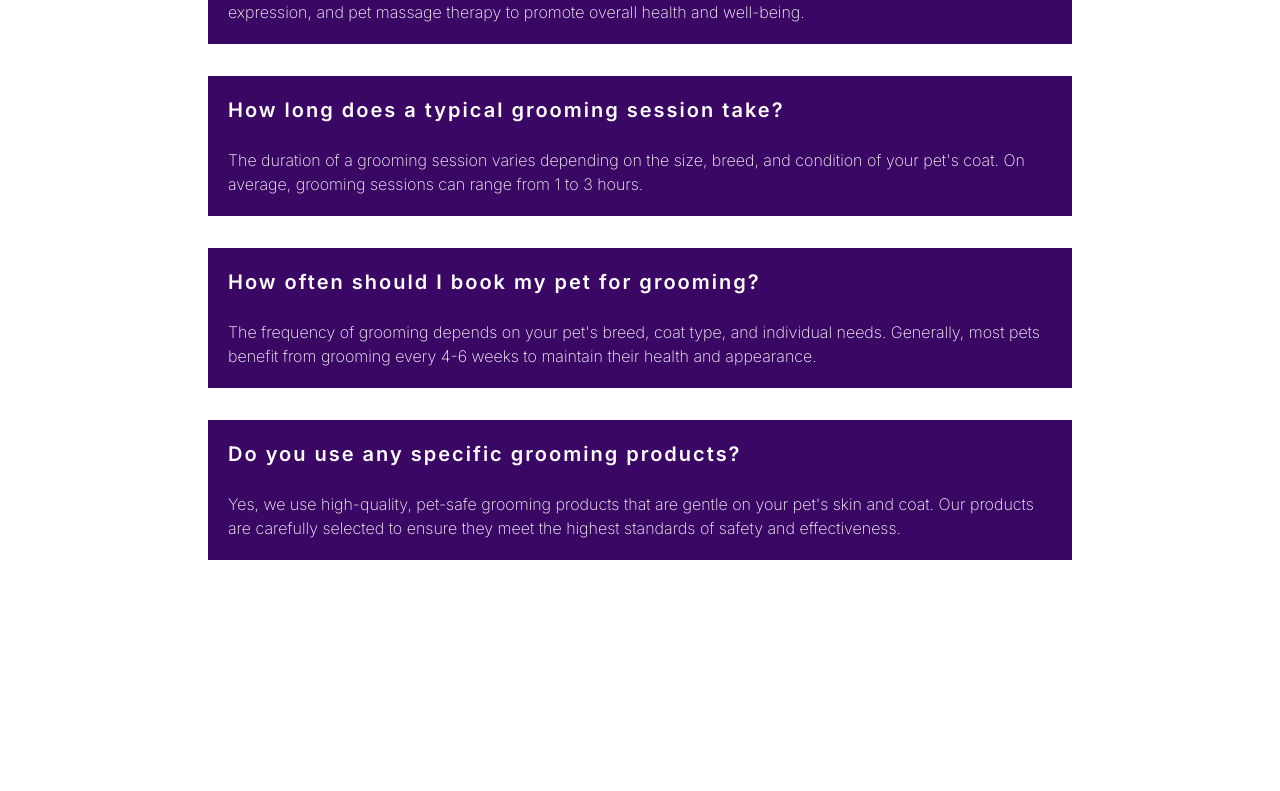
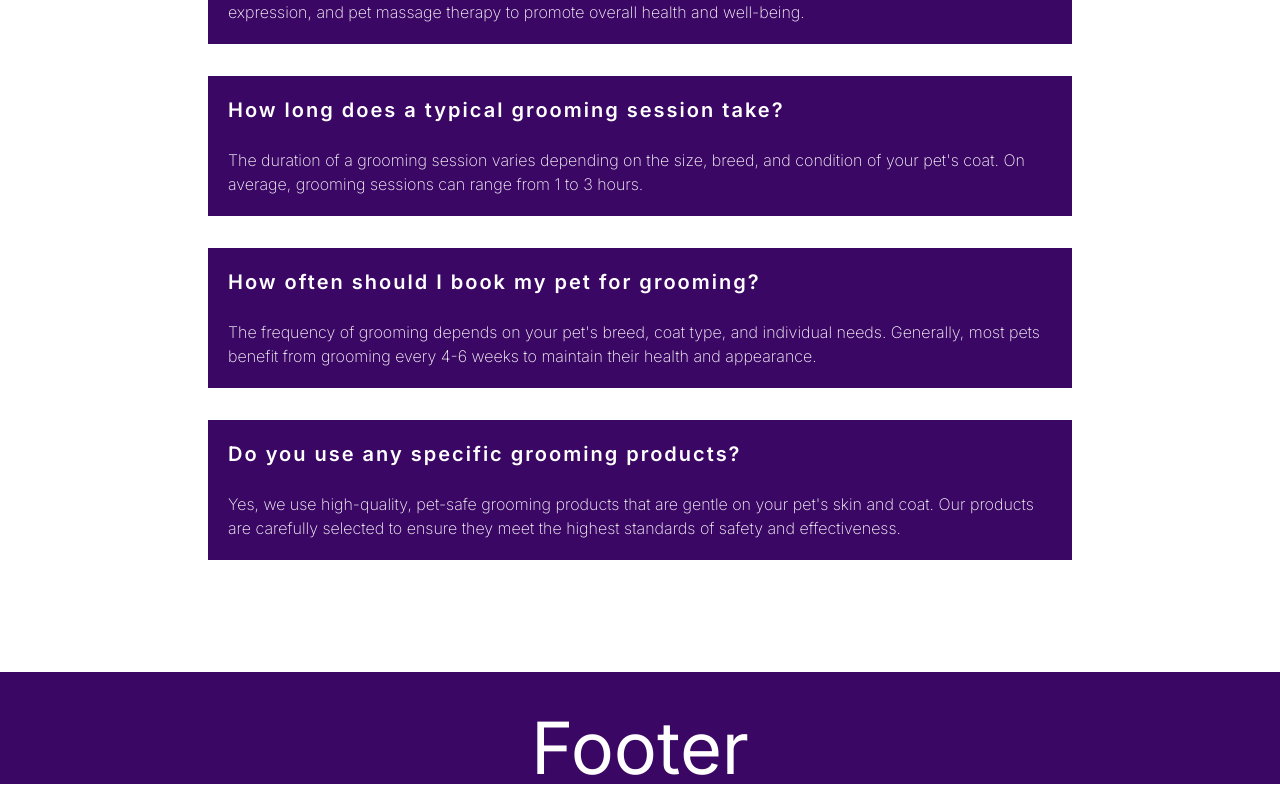
Before and after one commit to kiranvarma01/Groom-And-Gleam, a Next.js app: page / in a window 1280 px wide. Shown: the part 3082-3873 px from the top of the page. Before the commit the page ends 3754 px from the top, so only its background shows below. Built offline with nearby package versions, Linux system fonts and the light colour scheme.

Commit message:
Third commit

```diff
--- /dev/null
+++ b/src/app/components/Footer.jsx
@@ -0,0 +1,13 @@
+import React from 'react'
+
+function Footer() {
+  return (
+    <div className='bg-purple-950'>
+        <div className='flex justify-center items-center w-screen pt-10 text-white text-7xl'>
+            <h1>Footer</h1>
+        </div>
+    </div>
+  )
+}
+
+export default Footer
--- a/src/app/page.js
+++ b/src/app/page.js
@@ -1,6 +1,7 @@
 import Hero from "./components/Hero";
 import AboutUs from "./components/about-us";
 import FAQ from "./components/faq";
+import Footer from "./components/footer";
 import OurServices from "./components/our-services";
 
 export default function Home() {
@@ -10,6 +11,7 @@ export default function Home() {
     <AboutUs/>
     <OurServices/>
     <FAQ/>
+    <Footer/>
     </div>
   );
 }
```
